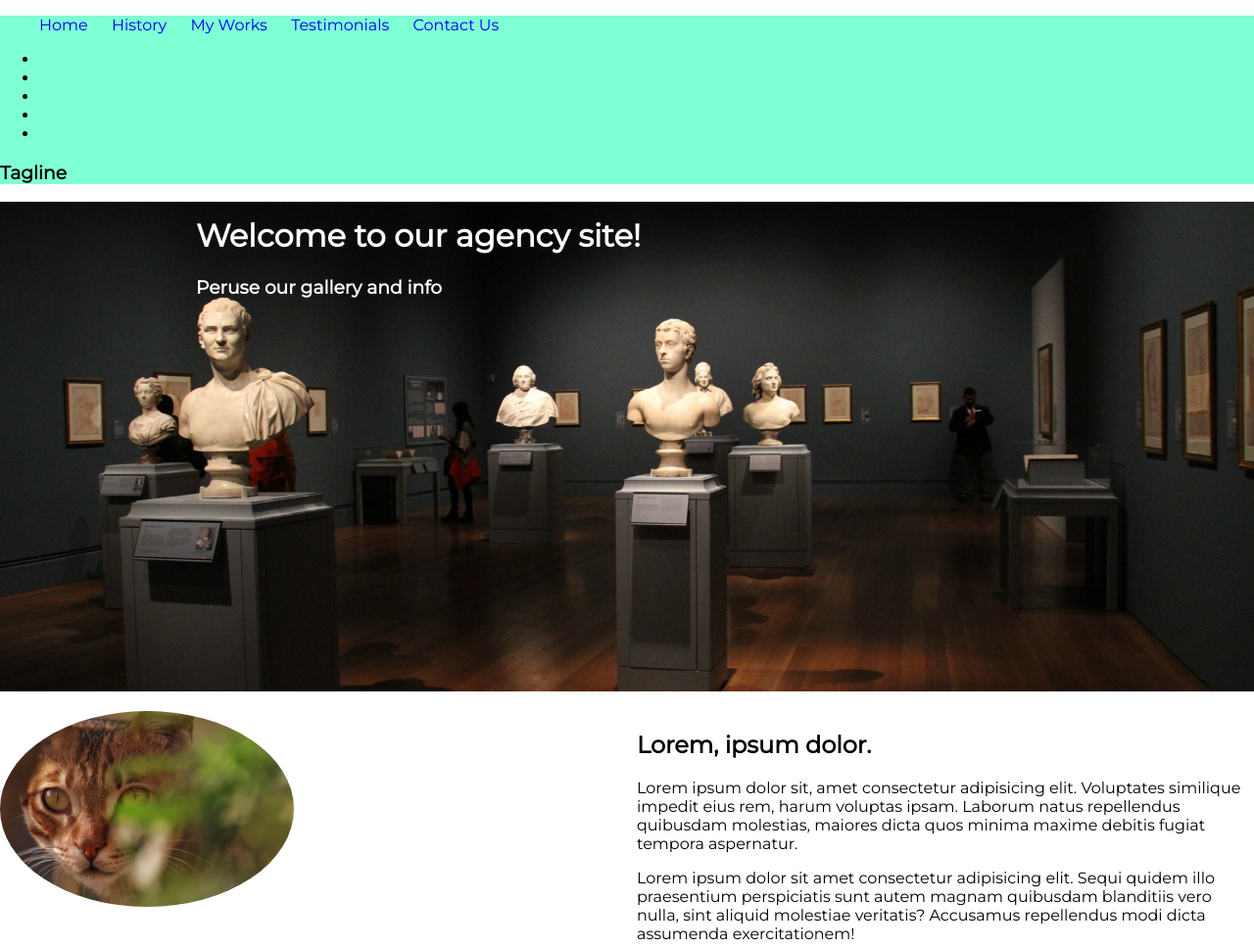
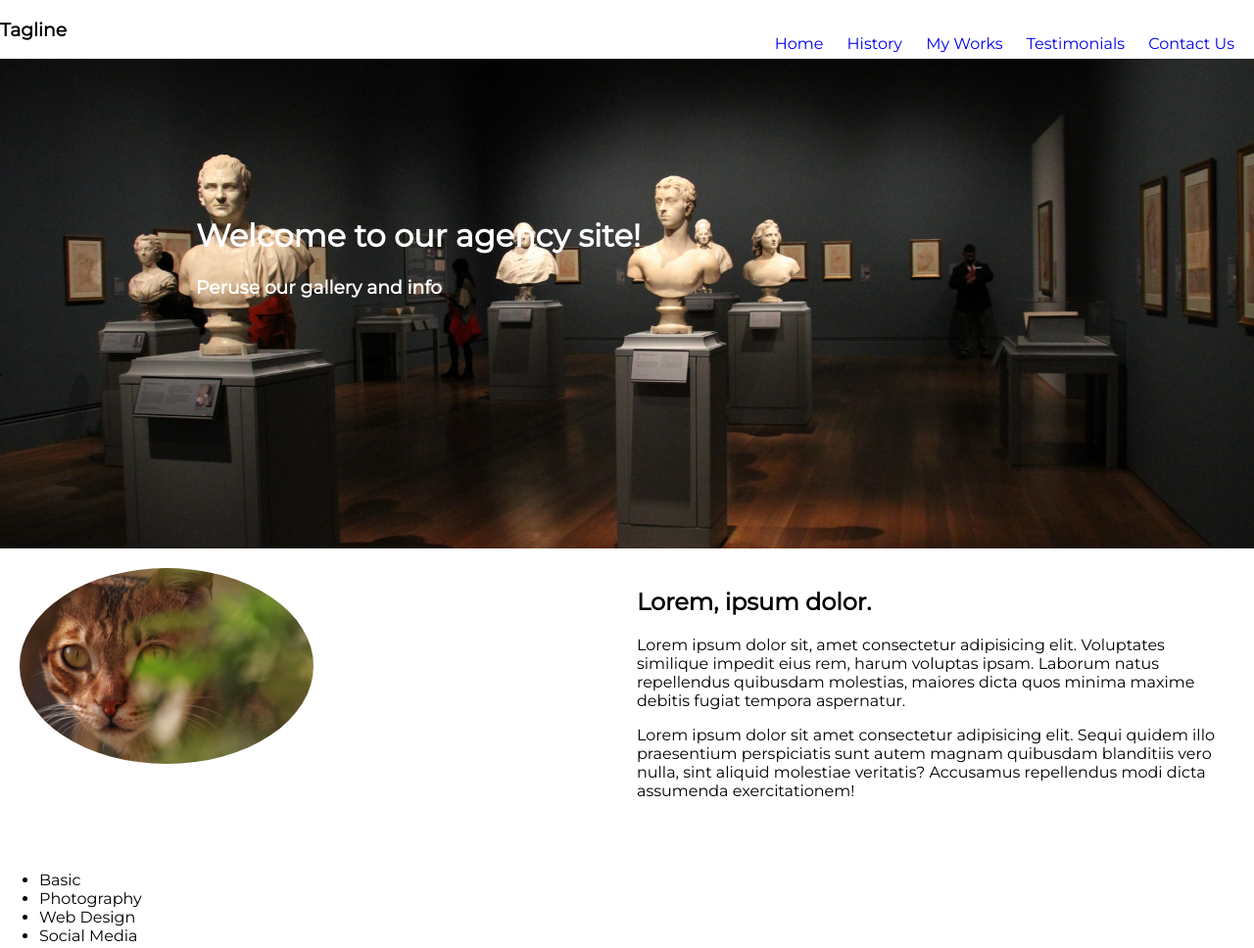
Before and after one commit to alagrin/demosite, a plain HTML site: page index.html in a window 1280 px wide. Shown: the top 968 px of the page at 98% size. Drawn offline with Linux system fonts and the light colour scheme.

Commit message:
minor fixes

```diff
--- a/index.html
+++ b/index.html
@@ -37,7 +37,7 @@
                     </ul>
                 </nav>
             </div>
-            <div class="side-nav">
+            <!-- <div class="side-nav">
                 <ul>
                     <li></li>
                     <li></li>
@@ -45,7 +45,7 @@
                     <li></li>
                     <li></li>
                 </ul>
-            </div>
+            </div> -->
             <div id="logo"></div>
             <div id="tagline">
                 <h3>Tagline</h3>
--- a/style/styles.css
+++ b/style/styles.css
@@ -11,13 +11,13 @@ html, body {
     margin: 0 auto;
 }
 header {
-    background-color: aquamarine;
+
 }
 section {
     margin-top: 20px;
 }
 .nav-wrapper {
-
+    float: right;
 }
 .nav-wrapper ul {
     list-style: none;
@@ -60,7 +60,7 @@ section {
       '.profile-img' '.profile';
     grid-auto-columns: 1fr 1fr;
     grid-gap: 20px;
-    margin-top: 20px;
+    margin: 20px 20px;
 }
 .profile-img img {
     border-radius: 50%;
@@ -104,11 +104,14 @@ section {
 
 .testimonial {
     display: flex;
+    justify-content: space-between;
+    align-items: center;
 }
 
 #contact {
     display: grid;
     grid-template-columns: auto auto;
+    margin: 20px 20px;
 }
 
 .location {
```
